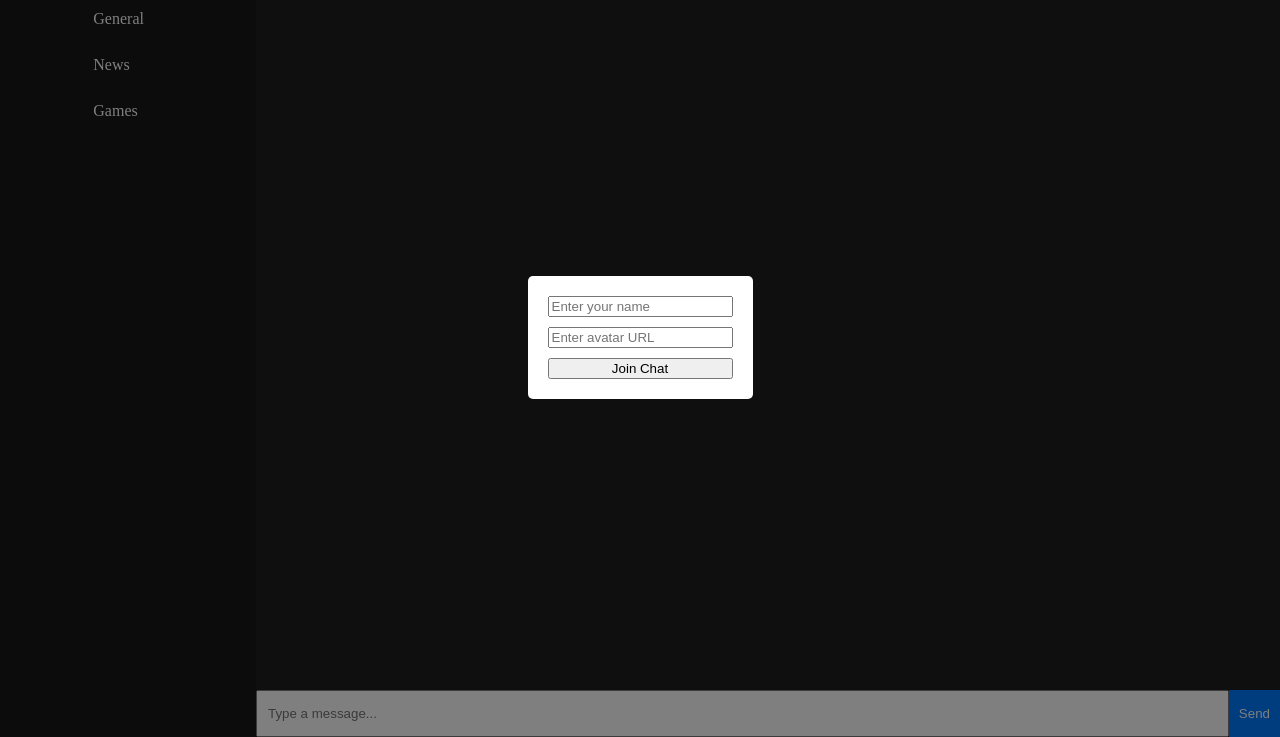
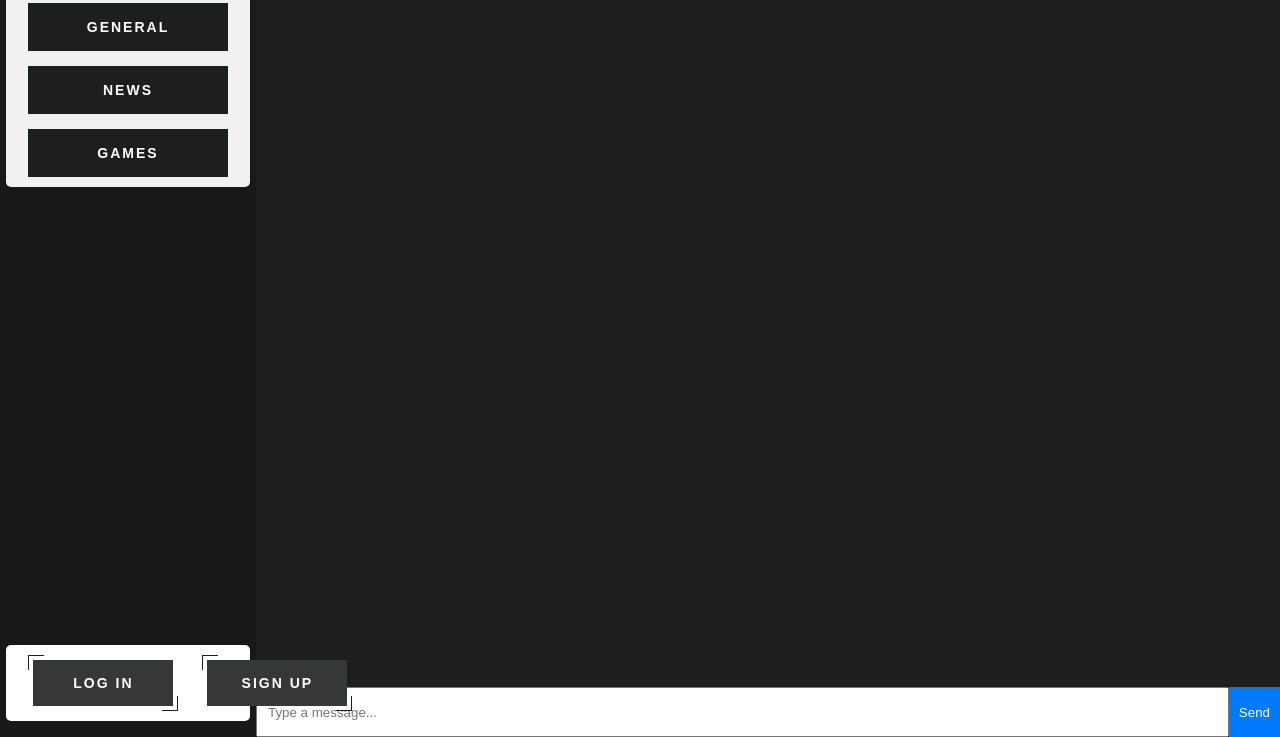
Before and after one commit to shapikkk/node-chat, a website: page public/index.html in a window 1280 px wide. Shown: the part 63-800 px from the top of the page. Drawn offline with nearby package versions, Linux system fonts and the light colour scheme; no server answers.

Commit message:
Implement login and signup forms with navigation and styling

```diff
--- /dev/null
+++ b/public/css/buttons.css
@@ -0,0 +1,85 @@
+.btn {
+    position: relative;
+    display: inline-block;
+    width: auto; height: auto;
+    background-color: transparent;
+    border: none;
+    cursor: pointer;
+    margin: 0px 12px 0px 12px;
+    min-width: 150px;
+}
+
+.btn span {
+    position: relative;
+    display: inline-block;
+    font-size: 14px;
+    font-weight: bold;
+    letter-spacing: 2px;
+    text-transform: uppercase;
+    top: 0; left: 0;
+    width: 100%;
+    padding: 15px 20px;
+    transition: 0.3s;
+}
+
+/*--- btn-1 ---*/
+.btn-1::before {
+    background-color: rgb(28, 31, 30);
+    transition: 0.3s ease-out;
+}
+.btn-1 span {
+    color: rgb(255,255,255);
+    border: 1px solid rgb(28, 31, 30);
+    transition: 0.2s 0.1s;
+}
+.btn-1 span:hover {
+    color: rgb(28, 31, 30);
+    transition: 0.2s 0.1s;
+}
+
+/*--- btn-3 ---*/
+.btn-3 {
+    padding: 5px;
+}
+.btn-3 span {
+    color: rgb(255, 255, 255);
+    background-color: rgb(54, 56, 55);
+}
+.btn-3::before,
+.btn-3::after {
+    background: transparent;
+    z-index: 2;
+}
+
+/* hover-filled-opacity */
+.btn.hover-filled-opacity::before {
+    top:0; bottom: 0; right: 0;
+    height: 100%; width: 100%;
+    opacity: 1;
+}
+.btn.hover-filled-opacity:hover::before {
+    opacity: 0;
+}
+
+/* 1. hover-border-1 */
+.btn.hover-border-1::before,
+.btn.hover-border-1::after {
+  width: 10%; height: 25%;
+  transition: 0.35s;
+}
+.btn.hover-border-1::before {
+  top: 0; left: 0;
+  border-left: 1px solid rgb(28, 31, 30);
+  border-top: 1px solid rgb(28, 31, 30);
+}
+.btn.hover-border-1::after {
+  bottom: 0; right: 0;
+  border-right: 1px solid rgb(28, 31, 30);
+  border-bottom: 1px solid rgb(28, 31, 30);
+}
+
+.btn.hover-border-1:hover::before,
+.btn.hover-border-1:hover::after {
+    width: 99%;
+    height: 98%;
+}
--- a/public/style.css
+++ b/public/css/style.css
@@ -1,8 +1,23 @@
+* {
+    box-sizing: border-box;
+    margin: 0; padding: 0;
+}
+
 body {
-    margin: 0;
-    padding: 0;
+    font-family: 'Roboto', sans-serif;
     display: flex;
-    height: 100vh;
+    color: rgb(85,75,85);
+    background-color: rgb(255,255,255);
+}
+
+:active, :hover, :focus {
+    outline: 0!important;
+    outline-offset: 0;
+  }
+::before,
+::after {
+    position: absolute;
+    content: "";
 }
 
 #login-container {
@@ -27,47 +42,38 @@ body {
 .chat-list {
     background-color: #181818;
     width: 20vw;
+    height: 100vh;
     display: flex;
     flex-direction: column;
     align-items: center;
     padding: 20px;
-    list-style: none;
     padding: 0;
 }
 
-.chat-list-header li {
-    margin-bottom: 10px;
-    padding: 10px;
-    width: 100%;
-    display: flex;
-    justify-content: space-between;
-    align-items: center;
-    cursor: pointer;
-    color: #fff;
-    border-radius: 5px;
+.chat-list-header {
+    width: 95%;
+    flex: 1;
+    margin-top: 16px;
 }
 
-.chat-list-header li:hover {
-    background-color: #282828;
+.chat-buttons-container {
+    background-color: #f1f1f1;
+    border-radius: 5px;
+    padding: 10px;
+    display: flex;
+    flex-direction: column;
+    gap: 15px;
 }
 
-.user-info {
+.chat-list-footer{
     display: flex;
-    flex-direction: column;
-    align-items: center;
-    margin-bottom: 20px;
-}
-
-.user-info img {
-    width: 100px;
-    height: 100px;
-    border-radius: 50%;
-    margin-bottom: 10px;
-}
-
-.user-info #user-name {
-    color: #fff;
-    font-size: 1.2rem;
+    justify-content: space-evenly;
+    width: 95%;
+    padding: 10px;
+    margin-bottom: 16px;
+    background-color: #fff;
+    border-radius: 5px;
+    cursor: pointer;
 }
 
 .messenger-window {
@@ -109,3 +115,21 @@ body {
     margin-bottom: 10px;
     color: #fff;
 }
+
+.user-info {
+    display: flex;
+    flex-direction: column;
+    align-items: center;
+}
+
+.user-info img {
+    width: 100px;
+    height: 100px;
+    border-radius: 50%;
+    margin-bottom: 10px;
+}
+
+.user-info #user-name {
+    color: #fff;
+    font-size: 1.2rem;
+}
--- a/public/index.html
+++ b/public/index.html
@@ -3,28 +3,37 @@
 <head>
     <meta charset="UTF-8">
     <meta name="viewport" content="width=device-width, initial-scale=1.0">
-    <link rel="stylesheet" href="reset.css">
-    <link rel="stylesheet" href="style.css">
+    <link rel="stylesheet" href="css/reset.css">
+    <link rel="stylesheet" href="css/buttons.css">
+    <link rel="stylesheet" href="css/style.css">
     <title>ChatMessenger</title>
 </head>
 <body>
-    <div id="login-container">
-        <form id="login-form">
-            <input id="username-input" type="text" placeholder="Enter your name" required>
-            <input id="avatar-input" type="text" placeholder="Enter avatar URL" required>
-            <button type="submit">Join Chat</button>
-        </form>
-    </div>
     <aside class="chat-list" id="chats-list">
+        <h2 style="margin-top: 16px;">Channels</h2>
         <div class="chat-list-header">
-            <h2>channels</h2>
-            <ul id="channels">
-                <li class="General">General</li>
-                <li class="news">News</li>
-                <li class="games">Games</li>
-            </ul>
+            <div class="chat-buttons-container">
+                <button class="btn btn-1 hover-filled-opacity">
+                    <span>General</span>
+                </button>
+                <button class="btn btn-1 hover-filled-opacity">
+                    <span>News</span>
+                </button>
+                <button class="btn btn-1 hover-filled-opacity">
+                    <span>Games</span>
+                </button>
+            </div>
+        </div>
+        <div class="chat-list-footer">
+                <button class="btn btn-3 hover-border-1" id="login-button">
+                    <span>Log In</span>
+                </button>
+                <button class="btn btn-3 hover-border-1" id="signup-button">
+                    <span>Sign Up</span>
+                </button>
         </div>
     </aside>
+
     <main class="messenger-window">
         <div id="messages"></div>
         <form id="chat-form">
@@ -33,7 +42,7 @@
         </form>
     </main>
 
-    <script src="/socket.io/socket.io.js"></script>
-    <script src="./script.js"></script>
+    <script src="./socket.io/socket.io.js"></script>
+    <script src="./js/script.js"></script>
 </body>
 </html>
--- a/public/script.js
+++ b/public/js/script.js
@@ -1,7 +1,8 @@
 const socket = io();
 
 const loginForm = document.getElementById('login-form');
-const usernameInput = document.getElementById('username-input');
+const signupUsername = document.getElementById('signup-username');
+
 const avatarInput = document.getElementById('avatar-input');
 const loginContainer = document.getElementById('login-container');
 
@@ -10,6 +11,14 @@ const input = document.getElementById('message-input');
 const messagesDiv = document.getElementById('messages');
 const chatsList = document.getElementById('chats-list');
 const userInfo = document.getElementById('user-info');
+
+document.getElementById('login-button').addEventListener('click', () => {
+    window.location.href = './login-form/login.html#form2';
+});
+
+document.getElementById('signup-button').addEventListener('click', () => {
+    window.location.href = './login-form/login.html#form1';
+});
 
 let currentUser = null;
 
@@ -63,6 +72,8 @@ socket.on('chat message', (data) => {
     messagesDiv.scrollTop = messagesDiv.scrollHeight;
 });
 
+
+
 // socket.on('user list', (users) => {
 //     //userInfo.innerHTML = '';
 //     users.forEach(user => {
--- /dev/null
+++ b/public/login-form/style.css
@@ -0,0 +1,217 @@
+:root {
+	/* COLORS */
+	--white: #e9e9e9;
+	--gray: #333;
+	--blue: #0367a6;
+	--lightblue: #008997;
+
+	/* RADII */
+	--button-radius: 0.7rem;
+
+	/* SIZES */
+	--max-width: 758px;
+	--max-height: 420px;
+
+	font-size: 16px;
+	font-family: -apple-system, BlinkMacSystemFont, "Segoe UI", Roboto, Oxygen,
+		Ubuntu, Cantarell, "Open Sans", "Helvetica Neue", sans-serif;
+}
+
+body {
+	align-items: center;
+	    background: #000;
+    overflow: hidden;
+    background-image:
+        radial-gradient(circle at 40% 50%, #610b4b 0%, #a30d8a00 40%),
+        radial-gradient(circle at 65% 60%, #420a50 0%, #580e7500 45%),
+        radial-gradient(circle at 40% 60%, #076066 0%, #17777700 45%);
+    background-blend-mode: screen;
+	background-attachment: fixed;
+	background-position: center;
+	background-repeat: no-repeat;
+	background-size: cover;
+	display: grid;
+	height: 100vh;
+	place-items: center;
+}
+
+.form__title {
+	font-weight: 300;
+	margin: 0;
+	margin-bottom: 1.25rem;
+}
+
+.link {
+	color: var(--gray);
+	font-size: 0.9rem;
+	margin: 1.5rem 0;
+	text-decoration: none;
+}
+
+.container {
+	background-color: var(--white);
+	border-radius: var(--button-radius);
+	box-shadow: 0 0.9rem 1.7rem rgba(0, 0, 0, 0.25),
+		0 0.7rem 0.7rem rgba(0, 0, 0, 0.22);
+	height: var(--max-height);
+	max-width: var(--max-width);
+	overflow: hidden;
+	position: relative;
+	width: 100%;
+}
+
+.container__form {
+	height: 100%;
+	position: absolute;
+	top: 0;
+	transition: all 0.6s ease-in-out;
+}
+
+.container--signin {
+	left: 0;
+	width: 50%;
+	z-index: 2;
+}
+
+.container.right-panel-active .container--signin {
+	transform: translateX(100%);
+}
+
+.container--signup {
+	left: 0;
+	opacity: 0;
+	width: 50%;
+	z-index: 1;
+}
+
+.container.right-panel-active .container--signup {
+	animation: show 0.6s;
+	opacity: 1;
+	transform: translateX(100%);
+	z-index: 5;
+}
+
+.container__overlay {
+	height: 100%;
+	left: 50%;
+	overflow: hidden;
+	position: absolute;
+	top: 0;
+	transition: transform 0.6s ease-in-out;
+	width: 50%;
+	z-index: 100;
+}
+
+.container.right-panel-active .container__overlay {
+	transform: translateX(-100%);
+}
+
+.overlay {
+	background-color: var(--lightblue);
+	background: url("https://res.cloudinary.com/dci1eujqw/image/upload/v1616769558/Codepen/waldemar-brandt-aThdSdgx0YM-unsplash_cnq4sb.jpg");
+	background-attachment: fixed;
+	background-position: center;
+	background-repeat: no-repeat;
+	background-size: cover;
+	height: 100%;
+	left: -100%;
+	position: relative;
+	transform: translateX(0);
+	transition: transform 0.6s ease-in-out;
+	width: 200%;
+}
+
+.container.right-panel-active .overlay {
+	transform: translateX(50%);
+}
+
+.overlay__panel {
+	align-items: center;
+	display: flex;
+	flex-direction: column;
+	height: 100%;
+	justify-content: center;
+	position: absolute;
+	text-align: center;
+	top: 0;
+	transform: translateX(0);
+	transition: transform 0.6s ease-in-out;
+	width: 50%;
+}
+
+.overlay--left {
+	transform: translateX(-20%);
+}
+
+.container.right-panel-active .overlay--left {
+	transform: translateX(0);
+}
+
+.overlay--right {
+	right: 0;
+	transform: translateX(0);
+}
+
+.container.right-panel-active .overlay--right {
+	transform: translateX(20%);
+}
+
+.btn {
+	background-color: var(--blue);
+	background-image: linear-gradient(90deg, var(--blue) 0%, var(--lightblue) 74%);
+	border-radius: 20px;
+	border: 1px solid var(--blue);
+	color: var(--white);
+	cursor: pointer;
+	font-size: 0.8rem;
+	font-weight: bold;
+	letter-spacing: 0.1rem;
+	padding: 0.9rem 4rem;
+	text-transform: uppercase;
+	transition: transform 80ms ease-in;
+}
+
+.form > .btn {
+	margin-top: 1.5rem;
+}
+
+.btn:active {
+	transform: scale(0.95);
+}
+
+.btn:focus {
+	outline: none;
+}
+
+.form {
+	background-color: var(--white);
+	display: flex;
+	align-items: center;
+	justify-content: center;
+	flex-direction: column;
+	padding: 0 3rem;
+	height: 100%;
+	text-align: center;
+}
+
+.input {
+	background-color: #fff;
+	border: none;
+	padding: 0.9rem 0.9rem;
+	margin: 0.5rem 0;
+	width: 100%;
+}
+
+@keyframes show {
+	0%,
+	49.99% {
+		opacity: 0;
+		z-index: 1;
+	}
+
+	50%,
+	100% {
+		opacity: 1;
+		z-index: 5;
+	}
+}
```
Also changed, not shown: public/login-form/login.html (added, +46 -0 lines), public/login-form/script.js (added, +16 -0 lines), public/css/reset.css (renamed from public/reset.css).
